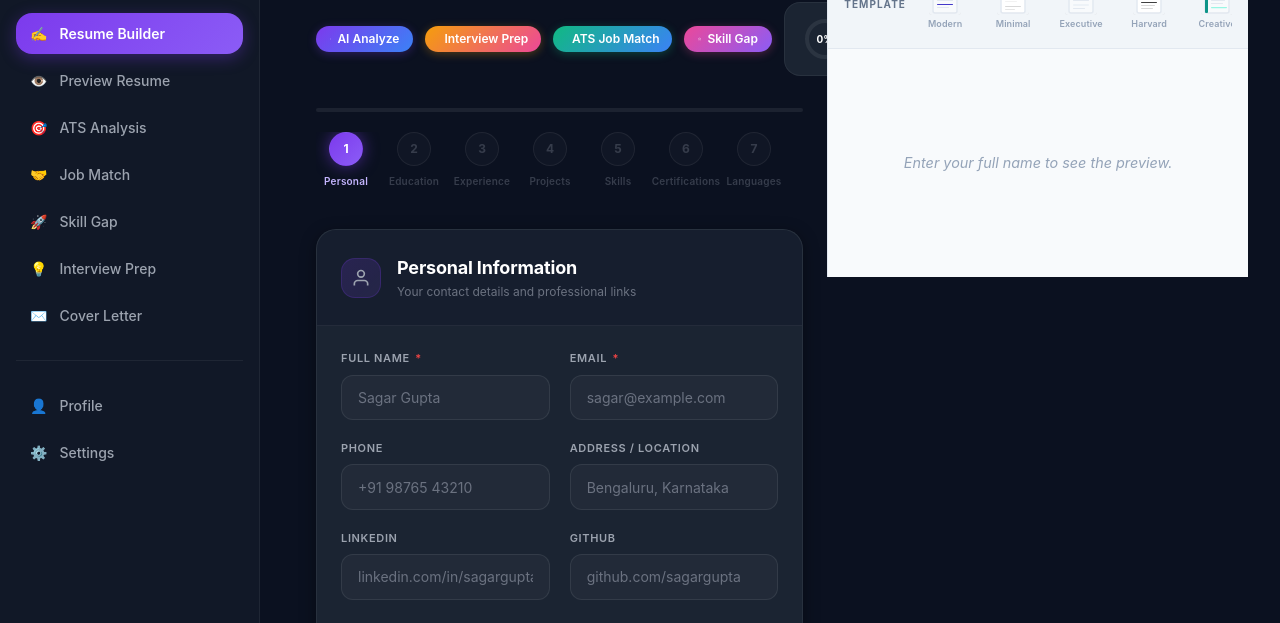
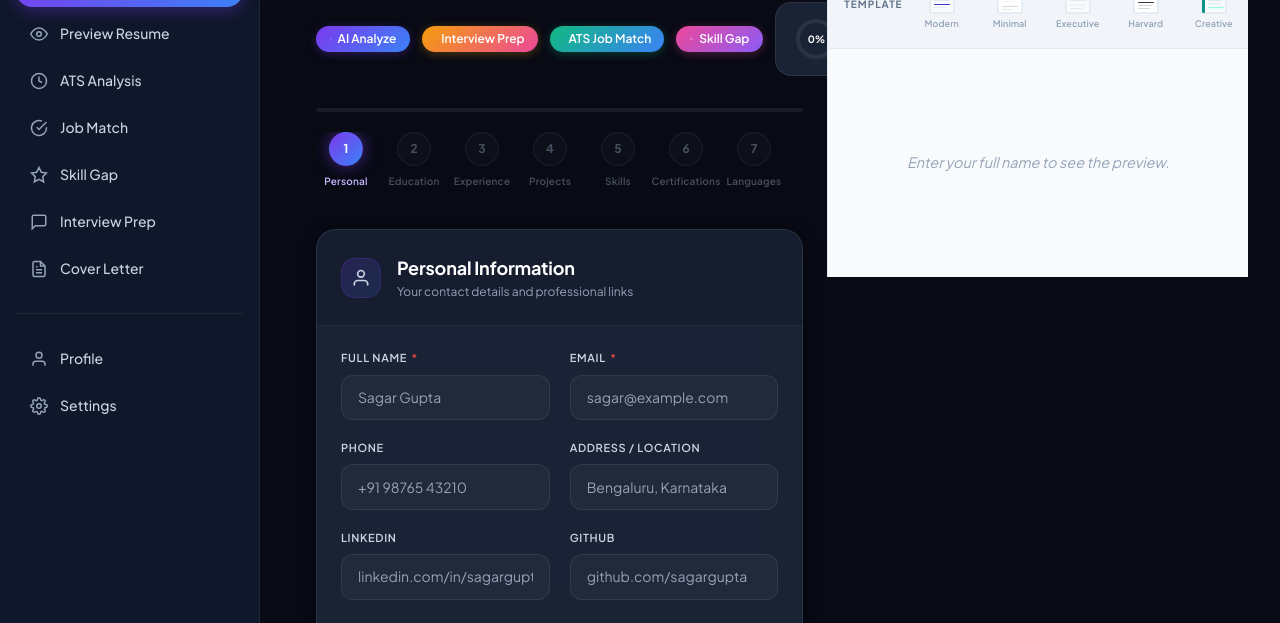
Before and after one commit to SagarGupta-30/elevatecv-ai, a website: page frontend/pages/builder.html in a window 1280 px wide. Shown: the part 177-800 px from the top of the page. Drawn offline with nearby package versions, Linux system fonts and the light colour scheme; sample sign-in values are in the browser's storage.

Commit message:
distortion fix

```diff
--- a/frontend/assets/css/dashboard.css
+++ b/frontend/assets/css/dashboard.css
@@ -13,6 +13,7 @@
 /* --- Sidebar --- */
 .sidebar {
     width: 260px;
+    flex-shrink: 0;
     background-color: var(--bg-surface);
     backdrop-filter: blur(20px);
     -webkit-backdrop-filter: blur(20px);
--- a/frontend/assets/css/reset.css
+++ b/frontend/assets/css/reset.css
@@ -26,9 +26,14 @@
 img,
 picture,
 video,
-canvas,
+canvas {
+    display: block;
+    max-width: 100%;
+}
+
 svg {
-    display: block;
+    display: inline-block;
+    vertical-align: middle;
     max-width: 100%;
 }
 
--- a/frontend/assets/css/variables.css
+++ b/frontend/assets/css/variables.css
@@ -5,10 +5,10 @@
 
 :root {
     /* ── Backgrounds ───────────────────────────── */
-    --bg-base:      #0B1120;
-    --bg-surface:   #111827;
-    --bg-elevated:  #1F2937;
-    --bg-muted:     #374151;
+    --bg-base:      #080A14;
+    --bg-surface:   #0F172A;
+    --bg-elevated:  #1E293B;
+    --bg-muted:     #334155;
 
     /* ── Primary & Accent Palette (Linear / Vercel Dark Purple) ── */
     --color-primary-50:  #f5f3ff;
@@ -34,9 +34,9 @@
 
     /* ── Text ───────────────────────────────────── */
     --text-primary:   #FFFFFF;
-    --text-secondary: #9CA3AF;
-    --text-muted:     #6B7280;
-    --text-faint:     #4B5563;
+    --text-secondary: #CBD5E1;
+    --text-muted:     #94A3B8;
+    --text-faint:     #64748B;
 
     /* ── Borders ────────────────────────────────── */
     --border-subtle:  rgba(255, 255, 255, 0.06);
@@ -50,19 +50,19 @@
     --color-info:    #3B82F6;
 
     /* ── Gradients ──────────────────────────────── */
-    --gradient-primary:      linear-gradient(135deg, #7C3AED 0%, #8B5CF6 100%);
-    --gradient-primary-hover:linear-gradient(135deg, #6D28D9 0%, #7C3AED 100%);
-    --gradient-primary-soft: linear-gradient(135deg, rgba(124,58,237,0.18) 0%, rgba(139,92,246,0.12) 100%);
-    --gradient-hero:         linear-gradient(160deg, #0B1120 0%, #111827 50%, #0B1120 100%);
-    --gradient-accent:       linear-gradient(135deg, #7C3AED 0%, #8B5CF6 100%);
-    --gradient-text:         linear-gradient(135deg, #FFFFFF 0%, #A78BFA 100%);
+    --gradient-primary:      linear-gradient(135deg, #7C3AED 0%, #3B82F6 100%);
+    --gradient-primary-hover:linear-gradient(135deg, #6D28D9 0%, #2563EB 100%);
+    --gradient-primary-soft: linear-gradient(135deg, rgba(124,58,237,0.18) 0%, rgba(59,130,246,0.15) 100%);
+    --gradient-hero:         linear-gradient(160deg, #080A14 0%, #0D0F2B 50%, #080A14 100%);
+    --gradient-accent:       linear-gradient(135deg, #7C3AED 0%, #3B82F6 100%);
+    --gradient-text:         linear-gradient(135deg, #7C3AED 0%, #3B82F6 100%);
     --gradient-glow:         radial-gradient(circle, rgba(124, 58, 237, 0.22) 0%, transparent 70%);
     --gradient-glow-blue:    radial-gradient(circle, rgba(59, 130, 246, 0.18) 0%, transparent 70%);
 
     /* ── Glassmorphism ──────────────────────────── */
-    --glass-bg:          rgba(17, 24, 39, 0.75);
-    --glass-bg-strong:   rgba(31, 41, 55, 0.85);
-    --glass-border:      rgba(255, 255, 255, 0.06);
+    --glass-bg:          rgba(15, 23, 42, 0.75);
+    --glass-bg-strong:   rgba(30, 41, 59, 0.85);
+    --glass-border:      rgba(255, 255, 255, 0.08);
     --glass-shadow:      0 20px 60px rgba(0, 0, 0, 0.45);
     --glass-radius:      16px;
 
@@ -72,15 +72,15 @@
     --color-neutral-100: #f1f5f9;
     --color-neutral-200: #e2e8f0;
     --color-neutral-300: #cbd5e1;
-    --color-neutral-400: #9ca3af;
-    --color-neutral-500: #6b7280;
-    --color-neutral-600: #4b5563;
-    --color-neutral-700: #374151;
-    --color-neutral-800: #1f2937;
-    --color-neutral-900: #0b1120;
+    --color-neutral-400: #94a3b8;
+    --color-neutral-500: #64748b;
+    --color-neutral-600: #475569;
+    --color-neutral-700: #334155;
+    --color-neutral-800: #1e293b;
+    --color-neutral-900: #080A14;
 
-    /* ── Typography (Inter / Plus Jakarta Sans) ───── */
-    --font-family:   'Inter', 'Plus Jakarta Sans', -apple-system, BlinkMacSystemFont, 'Segoe UI', sans-serif;
+    /* ── Typography (Plus Jakarta Sans & Inter) ───── */
+    --font-family:   'Plus Jakarta Sans', 'Inter', -apple-system, BlinkMacSystemFont, 'Segoe UI', sans-serif;
     --font-size-xs:   clamp(0.7rem, 0.65rem + 0.25vw, 0.75rem);
     --font-size-sm:   clamp(0.8rem, 0.75rem + 0.3vw, 0.875rem);
     --font-size-base: clamp(0.925rem, 0.875rem + 0.35vw, 1rem);
--- a/frontend/pages/builder.html
+++ b/frontend/pages/builder.html
@@ -67,11 +67,10 @@
         <aside class="sidebar" id="sidebar">
             <div class="sidebar__header">
                 <a href="dashboard.html" class="sidebar__logo">
-                    <span class="sidebar__logo-icon">⚡</span>
                     <span class="sidebar__logo-text">ElevateCV<span class="sidebar__logo-accent">AI</span></span>
                 </a>
                 <button class="sidebar__close" id="sidebar-close" aria-label="Close sidebar">
-                    <svg width="24" height="24" viewBox="0 0 24 24" fill="none" stroke="currentColor" stroke-width="2">
+                    <svg width="20" height="20" viewBox="0 0 24 24" fill="none" stroke="currentColor" stroke-width="2">
                         <path d="M18 6L6 18M6 6l12 12"/>
                     </svg>
                 </button>
@@ -81,55 +80,92 @@
                 <ul class="sidebar__menu">
                     <li class="sidebar__item">
                         <a href="dashboard.html" class="sidebar__link">
-                            <span class="sidebar__icon">📊</span>
+                            <span class="sidebar__icon">
+                                <svg width="18" height="18" viewBox="0 0 24 24" fill="none" stroke="currentColor" stroke-width="2">
+                                    <rect x="3" y="3" width="7" height="7" rx="1"/>
+                                    <rect x="14" y="3" width="7" height="7" rx="1"/>
+                                    <rect x="14" y="14" width="7" height="7" rx="1"/>
+                                    <rect x="3" y="14" width="7" height="7" rx="1"/>
+                                </svg>
+                            </span>
                             Dashboard
                         </a>
                     </li>
                     <li class="sidebar__item">
-                        <a href="dashboard.html" class="sidebar__link">
-                            <span class="sidebar__icon">📄</span>
-                            My Resumes
-                        </a>
-                    </li>
-                    <li class="sidebar__item">
                         <a href="builder.html" class="sidebar__link sidebar__link--active">
-                            <span class="sidebar__icon">✍️</span>
+                            <span class="sidebar__icon">
+                                <svg width="18" height="18" viewBox="0 0 24 24" fill="none" stroke="currentColor" stroke-width="2">
+                                    <path d="M11 4H4a2 2 0 00-2 2v14a2 2 0 002 2h14a2 2 0 002-2v-7"/>
+                                    <path d="M18.5 2.5a2.121 2.121 0 013 3L12 15l-4 1 1-4 9.5-9.5z"/>
+                                </svg>
+                            </span>
                             Resume Builder
                         </a>
                     </li>
                     <li class="sidebar__item">
                         <a href="preview.html" class="sidebar__link">
-                            <span class="sidebar__icon">👁️</span>
+                            <span class="sidebar__icon">
+                                <svg width="18" height="18" viewBox="0 0 24 24" fill="none" stroke="currentColor" stroke-width="2">
+                                    <path d="M1 12s4-8 11-8 11 8 11 8-4 8-11 8-11-8-11-8z"/>
+                                    <circle cx="12" cy="12" r="3"/>
+                                </svg>
+                            </span>
                             Preview Resume
                         </a>
                     </li>
                     <li class="sidebar__item">
                         <a href="#" class="sidebar__link" id="sidebar-nav-ats">
-                            <span class="sidebar__icon">🎯</span>
+                            <span class="sidebar__icon">
+                                <svg width="18" height="18" viewBox="0 0 24 24" fill="none" stroke="currentColor" stroke-width="2">
+                                    <circle cx="12" cy="12" r="10"/>
+                                    <path d="M12 6v6l4 2"/>
+                                </svg>
+                            </span>
                             ATS Analysis
                         </a>
                     </li>
                     <li class="sidebar__item">
                         <a href="#" class="sidebar__link" id="sidebar-nav-jobmatch">
-                            <span class="sidebar__icon">🤝</span>
+                            <span class="sidebar__icon">
+                                <svg width="18" height="18" viewBox="0 0 24 24" fill="none" stroke="currentColor" stroke-width="2">
+                                    <path d="M22 11.08V12a10 10 0 1 1-5.93-9.14"/>
+                                    <polyline points="22 4 12 14.01 9 11.01"/>
+                                </svg>
+                            </span>
                             Job Match
                         </a>
                     </li>
                     <li class="sidebar__item">
                         <a href="#" class="sidebar__link" id="sidebar-nav-skillgap">
-                            <span class="sidebar__icon">🚀</span>
+                            <span class="sidebar__icon">
+                                <svg width="18" height="18" viewBox="0 0 24 24" fill="none" stroke="currentColor" stroke-width="2">
+                                    <polygon points="12 2 15.09 8.26 22 9.27 17 14.14 18.18 21.02 12 17.77 5.82 21.02 7 14.14 2 9.27 8.91 8.26 12 2"/>
+                                </svg>
+                            </span>
                             Skill Gap
                         </a>
                     </li>
                     <li class="sidebar__item">
                         <a href="#" class="sidebar__link" id="sidebar-nav-interview">
-                            <span class="sidebar__icon">💡</span>
+                            <span class="sidebar__icon">
+                                <svg width="18" height="18" viewBox="0 0 24 24" fill="none" stroke="currentColor" stroke-width="2">
+                                    <path d="M21 15a2 2 0 0 1-2 2H7l-4 4V5a2 2 0 0 1 2-2h14a2 2 0 0 1 2 2z"/>
+                                </svg>
+                            </span>
                             Interview Prep
                         </a>
                     </li>
                     <li class="sidebar__item">
                         <a href="#" class="sidebar__link" id="sidebar-nav-coverletter">
-                            <span class="sidebar__icon">✉️</span>
+                            <span class="sidebar__icon">
+                                <svg width="18" height="18" viewBox="0 0 24 24" fill="none" stroke="currentColor" stroke-width="2">
+                                    <path d="M14 2H6a2 2 0 0 0-2 2v16a2 2 0 0 0 2 2h12a2 2 0 0 0 2-2V8z"/>
+                                    <polyline points="14 2 14 8 20 8"/>
+                                    <line x1="16" y1="13" x2="8" y2="13"/>
+                                    <line x1="16" y1="17" x2="8" y2="17"/>
+                                    <polyline points="10 9 9 9 8 9"/>
+                                </svg>
+                            </span>
                             Cover Letter
                         </a>
                     </li>
@@ -140,13 +176,23 @@
                 <ul class="sidebar__menu">
                     <li class="sidebar__item">
                         <a href="#" class="sidebar__link">
-                            <span class="sidebar__icon">👤</span>
+                            <span class="sidebar__icon">
+                                <svg width="18" height="18" viewBox="0 0 24 24" fill="none" stroke="currentColor" stroke-width="2">
+                                    <path d="M20 21v-2a4 4 0 00-4-4H8a4 4 0 00-4 4v2"/>
+                                    <circle cx="12" cy="7" r="4"/>
+                                </svg>
+                            </span>
                             Profile
                         </a>
                     </li>
                     <li class="sidebar__item">
                         <a href="#" class="sidebar__link">
-                            <span class="sidebar__icon">⚙️</span>
+                            <span class="sidebar__icon">
+                                <svg width="18" height="18" viewBox="0 0 24 24" fill="none" stroke="currentColor" stroke-width="2">
+                                    <circle cx="12" cy="12" r="3"/>
+                                    <path d="M19.4 15a1.65 1.65 0 00.33 1.82l.06.06a2 2 0 010 2.83 2 2 0 01-2.83 0l-.06-.06a1.65 1.65 0 00-1.82-.33 1.65 1.65 0 00-1 1.51V21a2 2 0 01-2 2 2 2 0 01-2-2v-.09A1.65 1.65 0 009 19.4a1.65 1.65 0 00-1.82.33l-.06.06a2 2 0 01-2.83 0 2 2 0 010-2.83l.06-.06a1.65 1.65 0 00.33-1.82 1.65 1.65 0 00-1.51-1H3a2 2 0 01-2-2 2 2 0 012-2h.09A1.65 1.65 0 004.6 9a1.65 1.65 0 00-.33-1.82l-.06-.06a2 2 0 010-2.83 2 2 0 012.83 0l.06.06a1.65 1.65 0 001.82.33H9a1.65 1.65 0 001-1.51V3a2 2 0 012-2 2 2 0 012 2v.09a1.65 1.65 0 001 1.51 1.65 1.65 0 001.82-.33l.06-.06a2 2 0 012.83 0 2 2 0 010 2.83l-.06.06a1.65 1.65 0 00-.33 1.82V9a1.65 1.65 0 001.51 1H21a2 2 0 012 2 2 2 0 01-2 2h-.09a1.65 1.65 0 00-1.51 1z"/>
+                                </svg>
+                            </span>
                             Settings
                         </a>
                     </li>
```
Also changed, not shown: frontend/js/components/navbar.js (+16 -7 lines).
